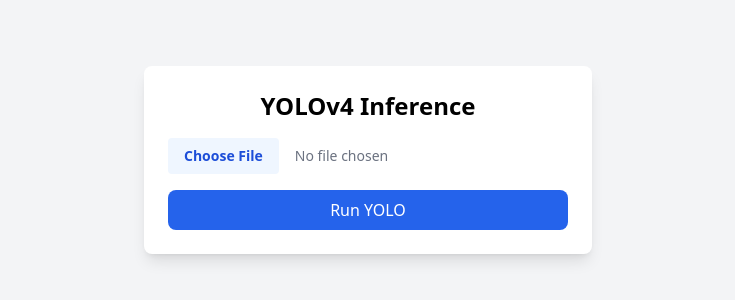
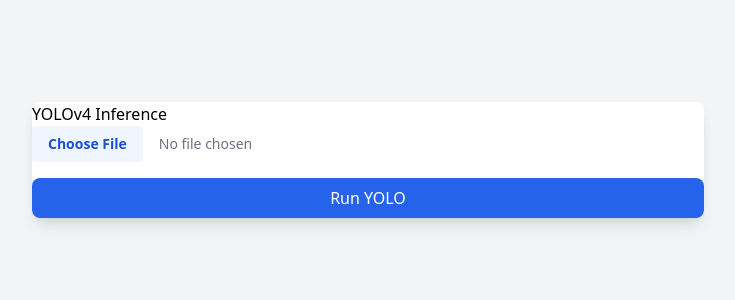
Before and after one commit to 8Wenders8/fog-yolo-service, a plain HTML site: page frontend/index.html in a window 1280 px wide. Shown: the part 240-540 px from the top of the page, without its empty margins (272-1007 px from the left). Drawn offline with nearby package versions, Linux system fonts and the light colour scheme.

Commit message:
Bigger scaling

```diff
--- a/frontend/index.html
+++ b/frontend/index.html
@@ -9,7 +9,7 @@
   <script src="https://unpkg.com/vue@3/dist/vue.global.prod.js"></script>
 </head>
 <body class="h-full flex items-center justify-center p-4">
-  <div id="app" class="w-full max-w-md bg-white shadow-lg rounded-lg p-6">
+  <div id="app" class="w-full max-w-sm sm:max-w-md md:max-w-lg lg:max-w-xl xl:max-w-2xl 2xl:max-w-4xl mx-auto bg-white shadow-lg rounded-lg p-6>
     <h1 class="text-2xl font-bold mb-4 text-center">YOLOv4 Inference</h1>
 
     <form @submit.prevent="submit" class="space-y-4">
```
